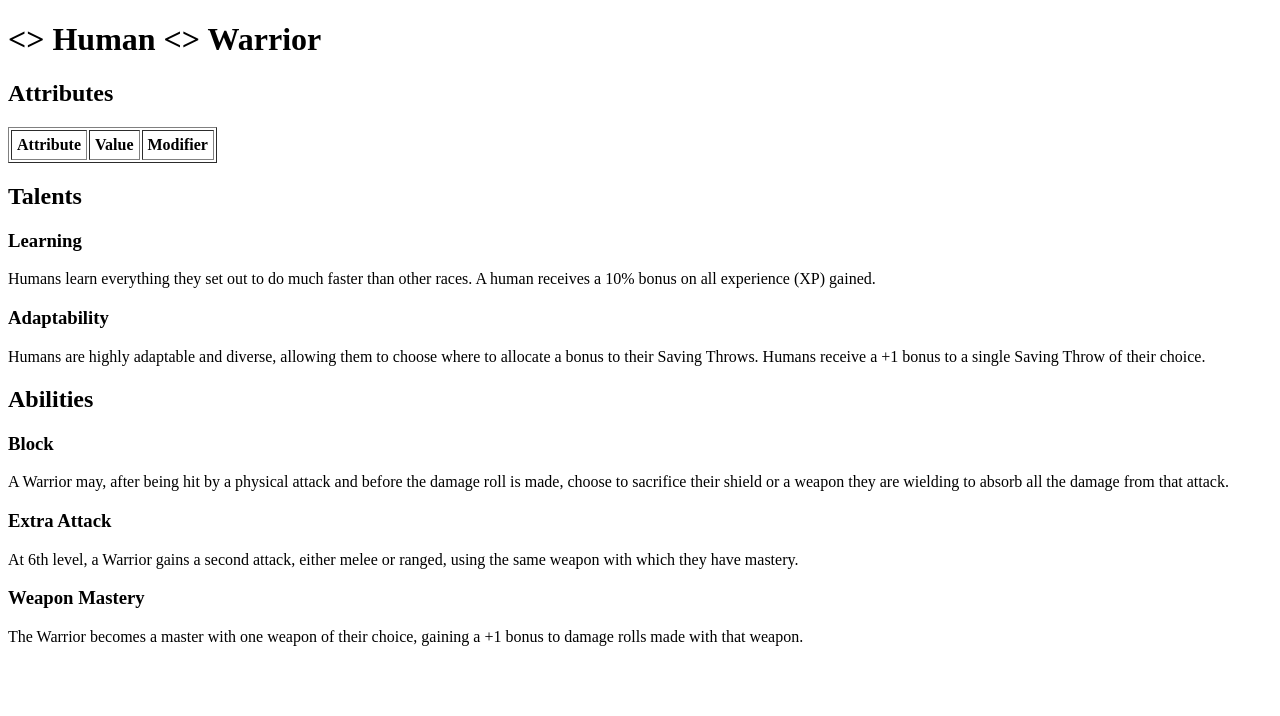
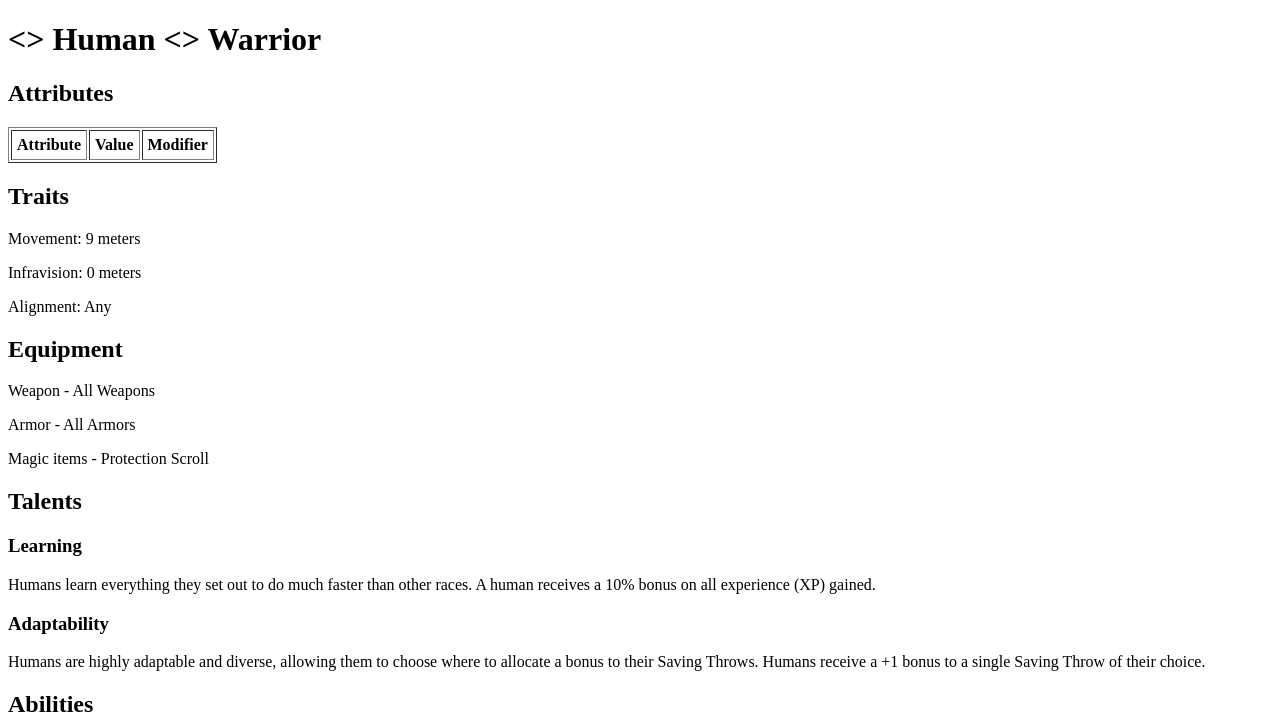
Before and after one commit to mhenriqueof/special-topics-in-software, a Flask app: page /character in a window 1280 px wide. Shown: the top 716 px of the page. Before the commit the page ends 646 px from the top, so only its background shows below. Run offline with Flask 3, Linux system fonts and the light colour scheme; lists and menus that the app fills with data are empty.

Commit message:
Update character.html: add traits/equipment

```diff
--- a/templates/character.html
+++ b/templates/character.html
@@ -26,6 +26,16 @@
         {% endfor %}
     </table>
 
+    <h2>Traits</h2>
+        <p>Movement: {{ character.race.movement }} meters</p>
+        <p>Infravision: {{ character.race.infravision }} meters</p>
+        <p>Alignment: {{ character.race.alignment }}</p>
+
+    <h2>Equipment</h2>
+        <p>Weapon {% for weapon in character.klass.weapon %} - {{ weapon }}  {% endfor %}</p>
+        <p>Armor {% for armor in character.klass.armor %} - {{ armor }}  {% endfor %}</p>
+        <p>Magic items {% for magic_items in character.klass.magic_items %} - {{ magic_items }}  {% endfor %}</p>
+
     <h2>Talents</h2>
     {% for name, desc in character.race.talents.items() %}
         <h3>{{ name }}</h3>
```
